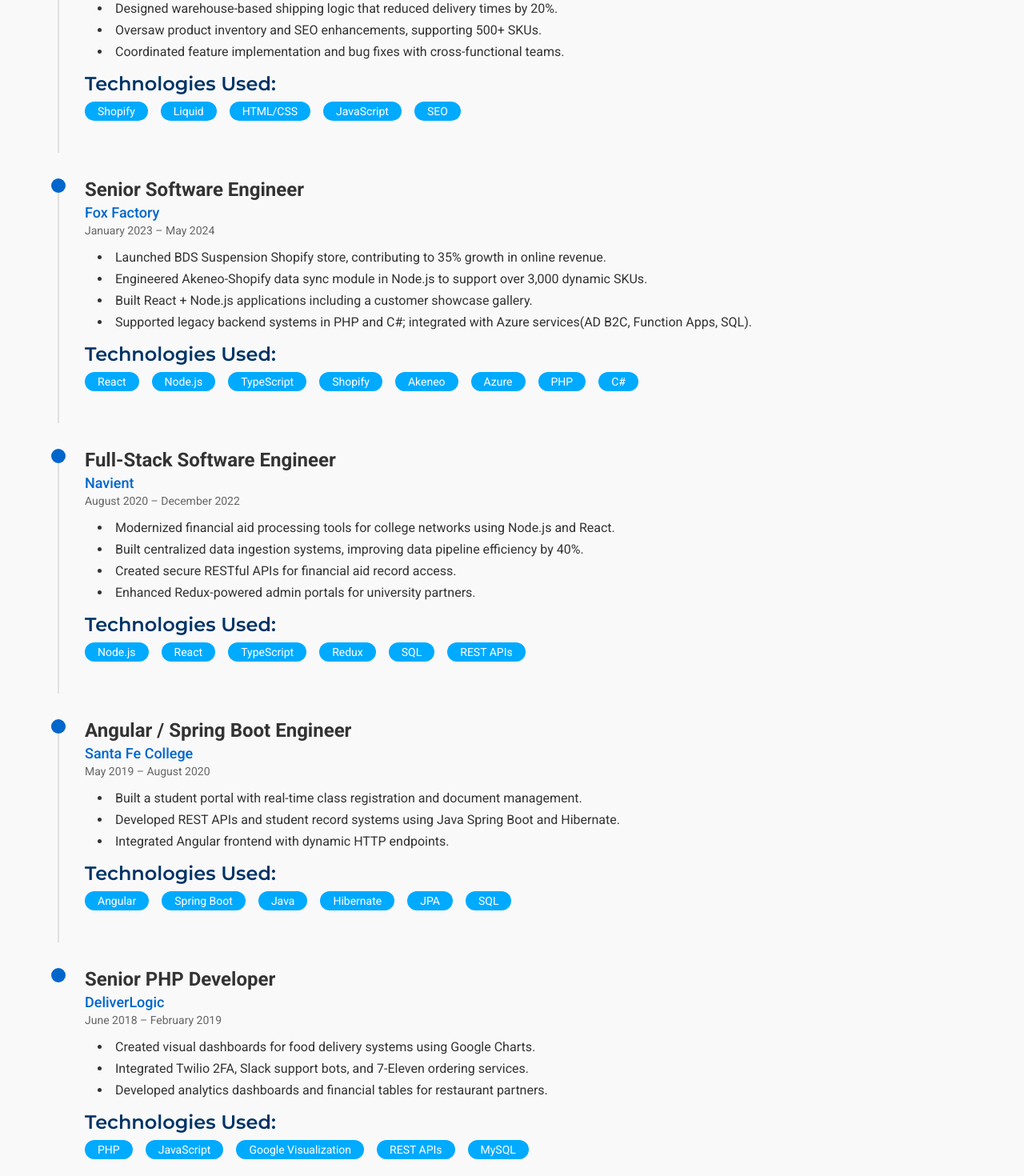
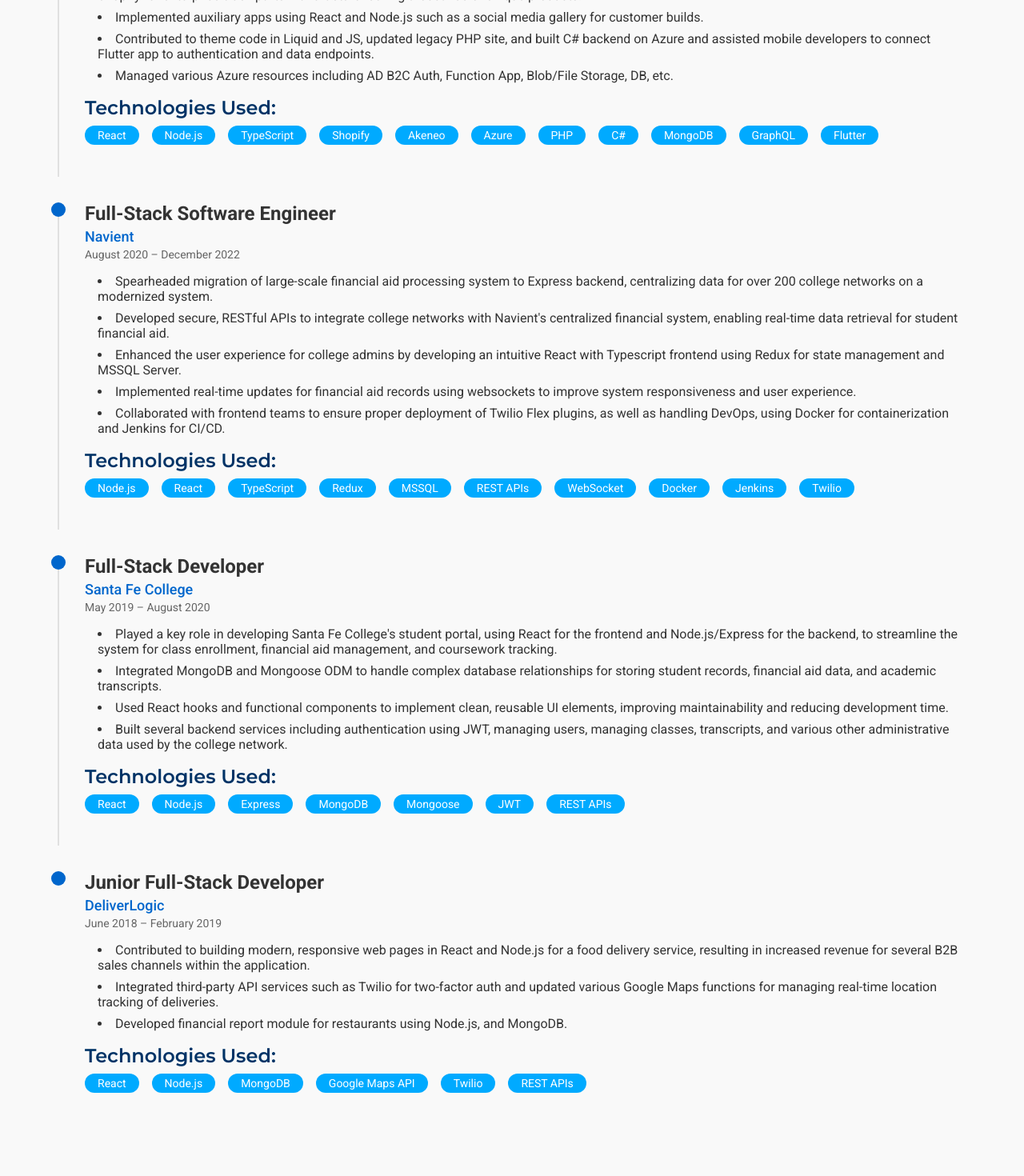
Before and after one commit to DmitriNuzhny/dmitrinuzhny.github.io, a React (Create React App) app: page /#/experience in a window 1280 px wide. Shown: the part 360-1830 px from the top of the page at 80% size. Built offline with nearby package versions, Linux system fonts and the light colour scheme.

Commit message:
Update resume

```diff
--- a/src/pages/About.tsx
+++ b/src/pages/About.tsx
@@ -132,63 +132,51 @@
             <Heading2>Technical Skills</Heading2>
             <SkillsContainer>
               <SkillCategory>
-                <Heading3>Frontend</Heading3>
+                <Heading3>Languages</Heading3>
                 <SkillsGrid>
-                  <Badge>React</Badge>
-                  <Badge>Redux</Badge>
+                  <Badge>JavaScript (ES6+)</Badge>
                   <Badge>TypeScript</Badge>
-                  <Badge>Next.js</Badge>
-                  <Badge>Angular</Badge>
+                  <Badge>Node.js</Badge>
+                  <Badge>HTML/CSS</Badge>
+                  <Badge>Liquid</Badge>
                 </SkillsGrid>
               </SkillCategory>
 
               <SkillCategory>
-                <Heading3>Backend</Heading3>
+                <Heading3>Frameworks & Libraries</Heading3>
                 <SkillsGrid>
-                  <Badge>Node.js</Badge>
-                  <Badge>PHP</Badge>
-                  <Badge>Java (Spring Boot)</Badge>
-                  <Badge>Python (Django)</Badge>
-                  <Badge>C#</Badge>
+                  <Badge>React</Badge>
+                  <Badge>Redux</Badge>
+                  <Badge>Node/Express</Badge>
+                  <Badge>Next.js</Badge>
+                  <Badge>Tailwind CSS</Badge>
+                  <Badge>Webpack</Badge>
+                  <Badge>Babel</Badge>
+                  <Badge>GraphQL</Badge>
+                  <Badge>Firebase</Badge>
                 </SkillsGrid>
               </SkillCategory>
 
               <SkillCategory>
                 <Heading3>eCommerce Platforms</Heading3>
                 <SkillsGrid>
-                  <Badge>Shopify (Liquid)</Badge>
+                  <Badge>Shopify</Badge>
+                  <Badge>WordPress</Badge>
                   <Badge>Akeneo</Badge>
                 </SkillsGrid>
               </SkillCategory>
 
               <SkillCategory>
-                <Heading3>Cloud Platforms</Heading3>
+                <Heading3>Databases & Servers</Heading3>
                 <SkillsGrid>
+                  <Badge>SQL</Badge>
+                  <Badge>MongoDB</Badge>
+                  <Badge>Git/Github</Badge>
+                  <Badge>AWS (S3/EC2/Lambda)</Badge>
+                  <Badge>Docker</Badge>
                   <Badge>Azure</Badge>
-                  <Badge>AWS</Badge>
                   <Badge>GCP</Badge>
-                  <Badge>Cloudflare</Badge>
-                </SkillsGrid>
-              </SkillCategory>
-
-              <SkillCategory>
-                <Heading3>Databases</Heading3>
-                <SkillsGrid>
-                  <Badge>MySQL</Badge>
-                  <Badge>PostgreSQL</Badge>
-                  <Badge>MongoDB</Badge>
-                  <Badge>MSSQL</Badge>
-                </SkillsGrid>
-              </SkillCategory>
-
-              <SkillCategory>
-                <Heading3>Tools & Technologies</Heading3>
-                <SkillsGrid>
-                  <Badge>Git</Badge>
-                  <Badge>Docker</Badge>
-                  <Badge>Kubernetes</Badge>
-                  <Badge>Selenium</Badge>
-                  <Badge>TensorFlow</Badge>
+                  <Badge>Linux</Badge>
                 </SkillsGrid>
               </SkillCategory>
             </SkillsContainer>
--- a/src/pages/Experience.tsx
+++ b/src/pages/Experience.tsx
@@ -88,38 +88,15 @@
         <Heading1>Professional Experience</Heading1>
         <ExperienceContainer>
           <ExperienceItem>
-            <JobTitle>Senior Shopify Developer</JobTitle>
-            <Company>DentalMarketPlace</Company>
-            <Period>October 2024 – Present</Period>
-            <ResponsibilitiesList>
-              <li>Developed and optimized a Shopify-based dental product platform, increasing user engagement by improving UI responsiveness.</li>
-              <li>Developed Shopify public and custom apps using Node.js, React, and PHP.</li>
-              <li>Managed theme development in Liquid, JavaScript, and HTML/CSS, enhancing speed and accessibility.</li>
-              <li>Designed warehouse-based shipping logic that reduced delivery times by 20%.</li>
-              <li>Oversaw product inventory and SEO enhancements, supporting 500+ SKUs.</li>
-              <li>Coordinated feature implementation and bug fixes with cross-functional teams.</li>
-            </ResponsibilitiesList>
-            <TechStack>
-              <Heading3>Technologies Used:</Heading3>
-              <TechBadges>
-                <Badge>Shopify</Badge>
-                <Badge>Liquid</Badge>
-                <Badge>HTML/CSS</Badge>
-                <Badge>JavaScript</Badge>
-                <Badge>SEO</Badge>
-              </TechBadges>
-            </TechStack>
-          </ExperienceItem>
-
-          <ExperienceItem>
             <JobTitle>Senior Software Engineer</JobTitle>
             <Company>Fox Factory</Company>
-            <Period>January 2023 – May 2024</Period>
+            <Period>January 2023 – Present</Period>
             <ResponsibilitiesList>
-              <li>Launched BDS Suspension Shopify store, contributing to 35% growth in online revenue.</li>
-              <li>Engineered Akeneo-Shopify data sync module in Node.js to support over 3,000 dynamic SKUs.</li>
-              <li>Built React + Node.js applications including a customer showcase gallery.</li>
-              <li>Supported legacy backend systems in PHP and C#; integrated with Azure services(AD B2C, Function Apps, SQL).</li>
+              <li>Led development of large-scale Akeneo-Shopify application for the BDS Suspension team, resulting in a successful brand launch and over 2x ARR from BDS e-commerce products.</li>
+              <li>Architected module using Node.js, MongoDB, and GraphQL to import dynamic product data such as pricing, metafields, and variants from PIM to Shopify for enterprise truck parts manufacturer selling thousands of unique products.</li>
+              <li>Implemented auxiliary apps using React and Node.js such as a social media gallery for customer builds.</li>
+              <li>Contributed to theme code in Liquid and JS, updated legacy PHP site, and built C# backend on Azure and assisted mobile developers to connect Flutter app to authentication and data endpoints.</li>
+              <li>Managed various Azure resources including AD B2C Auth, Function App, Blob/File Storage, DB, etc.</li>
             </ResponsibilitiesList>
             <TechStack>
               <Heading3>Technologies Used:</Heading3>
@@ -132,6 +109,9 @@
                 <Badge>Azure</Badge>
                 <Badge>PHP</Badge>
                 <Badge>C#</Badge>
+                <Badge>MongoDB</Badge>
+                <Badge>GraphQL</Badge>
+                <Badge>Flutter</Badge>
               </TechBadges>
             </TechStack>
           </ExperienceItem>
@@ -141,10 +121,11 @@
             <Company>Navient</Company>
             <Period>August 2020 – December 2022</Period>
             <ResponsibilitiesList>
-              <li>Modernized financial aid processing tools for college networks using Node.js and React.</li>
-              <li>Built centralized data ingestion systems, improving data pipeline efficiency by 40%.</li>
-              <li>Created secure RESTful APIs for financial aid record access.</li>
-              <li>Enhanced Redux-powered admin portals for university partners.</li>
+              <li>Spearheaded migration of large-scale financial aid processing system to Express backend, centralizing data for over 200 college networks on a modernized system.</li>
+              <li>Developed secure, RESTful APIs to integrate college networks with Navient's centralized financial system, enabling real-time data retrieval for student financial aid.</li>
+              <li>Enhanced the user experience for college admins by developing an intuitive React with Typescript frontend using Redux for state management and MSSQL Server.</li>
+              <li>Implemented real-time updates for financial aid records using websockets to improve system responsiveness and user experience.</li>
+              <li>Collaborated with frontend teams to ensure proper deployment of Twilio Flex plugins, as well as handling DevOps, using Docker for containerization and Jenkins for CI/CD.</li>
             </ResponsibilitiesList>
             <TechStack>
               <Heading3>Technologies Used:</Heading3>
@@ -153,51 +134,58 @@
                 <Badge>React</Badge>
                 <Badge>TypeScript</Badge>
                 <Badge>Redux</Badge>
-                <Badge>SQL</Badge>
+                <Badge>MSSQL</Badge>
+                <Badge>REST APIs</Badge>
+                <Badge>WebSocket</Badge>
+                <Badge>Docker</Badge>
+                <Badge>Jenkins</Badge>
+                <Badge>Twilio</Badge>
+              </TechBadges>
+            </TechStack>
+          </ExperienceItem>
+
+          <ExperienceItem>
+            <JobTitle>Full-Stack Developer</JobTitle>
+            <Company>Santa Fe College</Company>
+            <Period>May 2019 – August 2020</Period>
+            <ResponsibilitiesList>
+              <li>Played a key role in developing Santa Fe College's student portal, using React for the frontend and Node.js/Express for the backend, to streamline the system for class enrollment, financial aid management, and coursework tracking.</li>
+              <li>Integrated MongoDB and Mongoose ODM to handle complex database relationships for storing student records, financial aid data, and academic transcripts.</li>
+              <li>Used React hooks and functional components to implement clean, reusable UI elements, improving maintainability and reducing development time.</li>
+              <li>Built several backend services including authentication using JWT, managing users, managing classes, transcripts, and various other administrative data used by the college network.</li>
+            </ResponsibilitiesList>
+            <TechStack>
+              <Heading3>Technologies Used:</Heading3>
+              <TechBadges>
+                <Badge>React</Badge>
+                <Badge>Node.js</Badge>
+                <Badge>Express</Badge>
+                <Badge>MongoDB</Badge>
+                <Badge>Mongoose</Badge>
+                <Badge>JWT</Badge>
                 <Badge>REST APIs</Badge>
               </TechBadges>
             </TechStack>
           </ExperienceItem>
 
           <ExperienceItem>
-            <JobTitle>Angular / Spring Boot Engineer</JobTitle>
-            <Company>Santa Fe College</Company>
-            <Period>May 2019 – August 2020</Period>
+            <JobTitle>Junior Full-Stack Developer</JobTitle>
+            <Company>DeliverLogic</Company>
+            <Period>June 2018 – February 2019</Period>
             <ResponsibilitiesList>
-              <li>Built a student portal with real-time class registration and document management.</li>
-              <li>Developed REST APIs and student record systems using Java Spring Boot and Hibernate.</li>
-              <li>Integrated Angular frontend with dynamic HTTP endpoints.</li>
+              <li>Contributed to building modern, responsive web pages in React and Node.js for a food delivery service, resulting in increased revenue for several B2B sales channels within the application.</li>
+              <li>Integrated third-party API services such as Twilio for two-factor auth and updated various Google Maps functions for managing real-time location tracking of deliveries.</li>
+              <li>Developed financial report module for restaurants using Node.js, and MongoDB.</li>
             </ResponsibilitiesList>
             <TechStack>
               <Heading3>Technologies Used:</Heading3>
               <TechBadges>
-                <Badge>Angular</Badge>
-                <Badge>Spring Boot</Badge>
-                <Badge>Java</Badge>
-                <Badge>Hibernate</Badge>
-                <Badge>JPA</Badge>
-                <Badge>SQL</Badge>
-              </TechBadges>
-            </TechStack>
-          </ExperienceItem>
-
-          <ExperienceItem>
-            <JobTitle>Senior PHP Developer</JobTitle>
-            <Company>DeliverLogic</Company>
-            <Period>June 2018 – February 2019</Period>
-            <ResponsibilitiesList>
-              <li>Created visual dashboards for food delivery systems using Google Charts.</li>
-              <li>Integrated Twilio 2FA, Slack support bots, and 7-Eleven ordering services.</li>
-              <li>Developed analytics dashboards and financial tables for restaurant partners.</li>
-            </ResponsibilitiesList>
-            <TechStack>
-              <Heading3>Technologies Used:</Heading3>
-              <TechBadges>
-                <Badge>PHP</Badge>
-                <Badge>JavaScript</Badge>
-                <Badge>Google Visualization</Badge>
+                <Badge>React</Badge>
+                <Badge>Node.js</Badge>
+                <Badge>MongoDB</Badge>
+                <Badge>Google Maps API</Badge>
+                <Badge>Twilio</Badge>
                 <Badge>REST APIs</Badge>
-                <Badge>MySQL</Badge>
               </TechBadges>
             </TechStack>
           </ExperienceItem>
```
